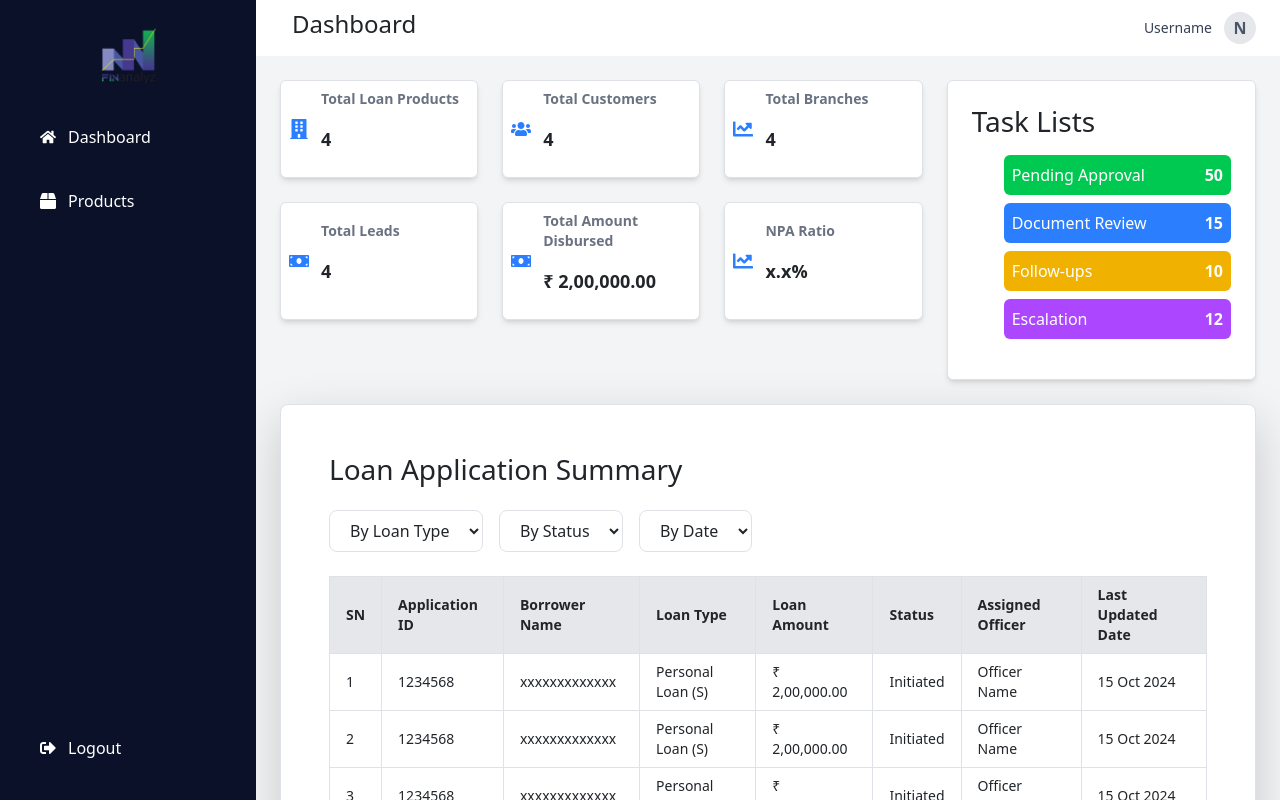
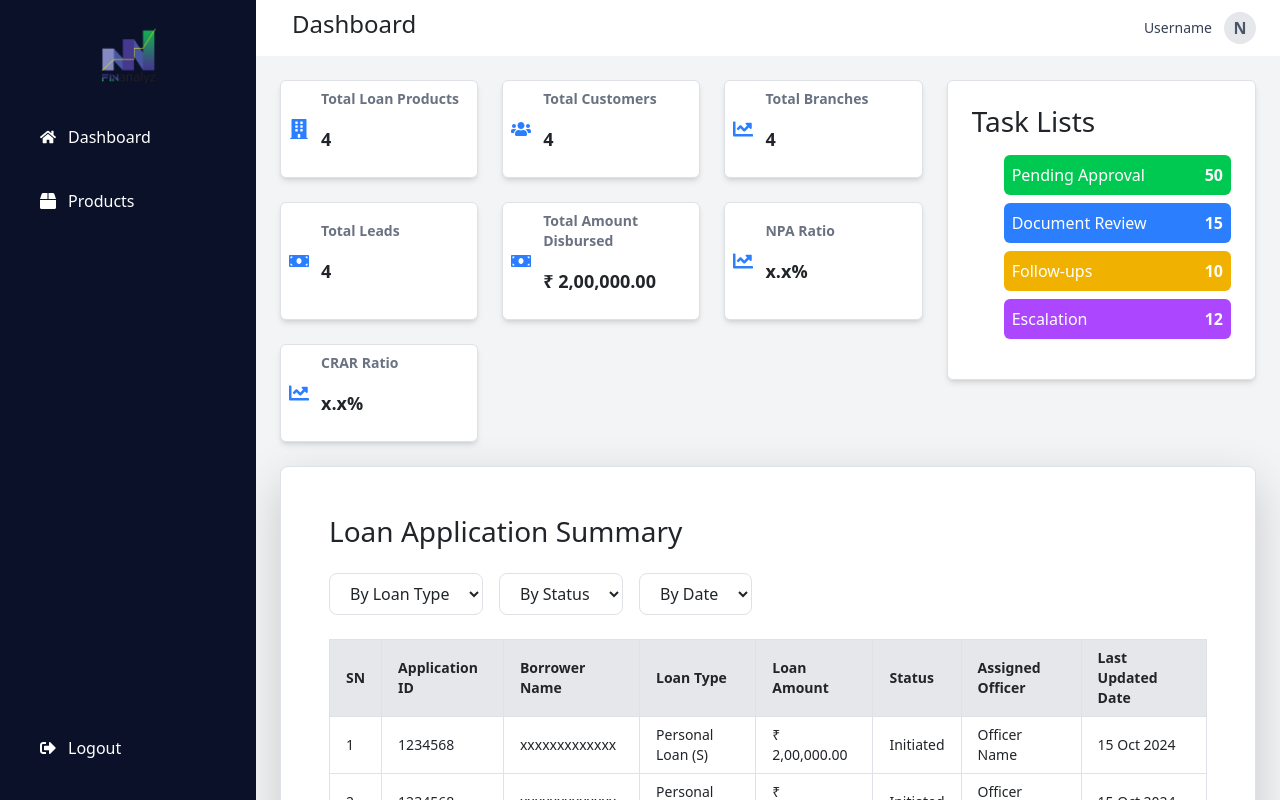
Before and after one commit to DESHMUKH-NIKITA/authentication-practice, a Next.js app: page /dashboard in a window 1280 px wide. Shown: the top 800 px of the page. Built offline with nearby package versions, Linux system fonts and the light colour scheme.

Commit message:
small changes

```diff
--- a/src/app/products/page.js
+++ b/src/app/products/page.js
@@ -81,7 +81,7 @@ export default function Products() {
                   <button className="bg-gray-200 p-2 m-2 rounded hover:bg-gray-300 transition">
                     <FaCog className="text-gray-600" />
                   </button>
-                  <button className="bg-gray-200 px-3 py-1 rounded-lg text-sm text-gray-700 hover:bg-gray-300 transition">
+                  <button className="bg-gray-200 font-bold px-3 py-1 rounded-lg text-sm text-gray-700 hover:bg-gray-300 transition">
                     Leads
                   </button>
                 </div>
--- a/src/components/DashboardCards.js
+++ b/src/components/DashboardCards.js
@@ -7,7 +7,8 @@ export default function DashboardCards() {
     { title: 'Total Branches', count: '4', icon: <FaChartLine /> },
     { title: 'Total Leads', count: '4', icon: <FaMoneyBill /> },
     { title: 'Total Amount Disbursed', count: '₹ 2,00,000.00', icon: <FaMoneyBill /> },
-    { title: 'NPA Ratio', count: 'x.x%', icon: <FaChartLine /> }
+    { title: 'NPA Ratio', count: 'x.x%', icon: <FaChartLine /> },
+    { title: 'CRAR Ratio', count: 'x.x%', icon: <FaChartLine /> }
   ];
 
   return (
```
Also changed, not shown: src/components/TaskList.js (indentation only).
